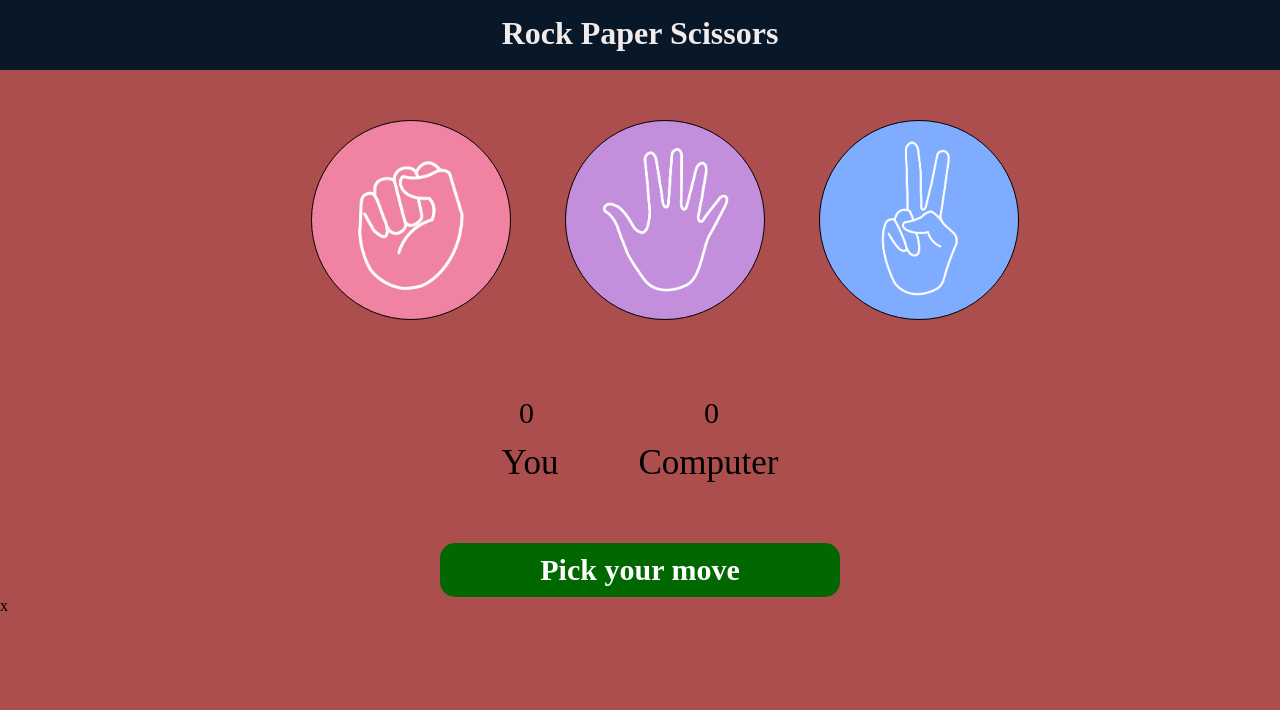
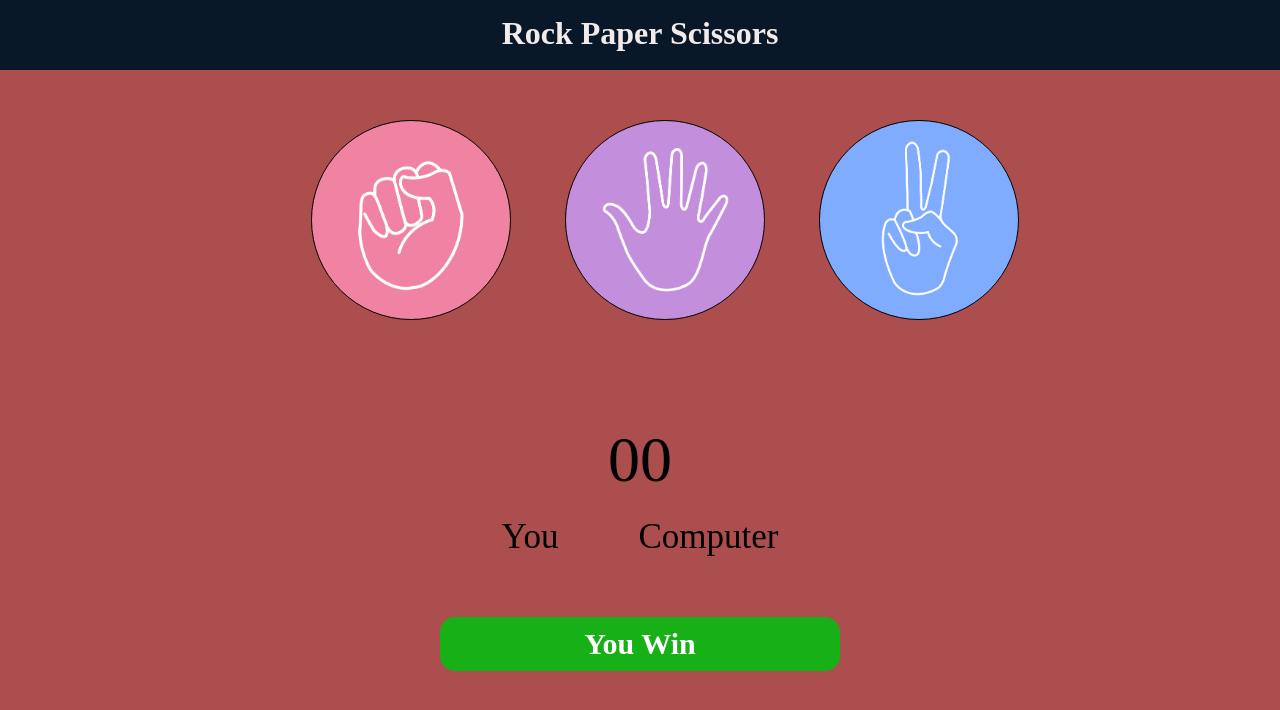
Before and after one commit to FerdouseOfficial/Rock-Paper-Scissors-Game, a plain HTML site: page index.html in a window 1280 px wide. Both pictures are taken after a click on the button 411 px from the left and 220 px from the top of the page. Drawn offline with Linux system fonts and the light colour scheme.

Commit message:
working on upading user score according to the win and lose

```diff
--- a/app.js
+++ b/app.js
@@ -29,13 +29,20 @@ const genCompChoice = () => {
 
 const drawGame = () => {
   console.log("Game was draw");
+  winner.innerText = "Its a Draw. Play again.";
+  winner.style.backgroundColor = "#2d392d";
 };
 
+let winner = document.querySelector(".msg");
 const showWinner = (userWin) => {
   if (userWin) {
+    winner.innerText = "You Win";
+    winner.style.backgroundColor = "#17b017ff";
     console.log("You win");
   } else {
     console.log("You lose");
+    winner.style.backgroundColor = "#e01b3fff";
+    winner.innerText = "You lose";
   }
 };
 
--- a/index.html
+++ b/index.html
@@ -18,8 +18,8 @@
           <button class="scissors"></button>
         </section>
         <section class="score">
-          <p class="You">0</p>
-          <p class="Computer">0</p>
+          <p class="Your_score">0</p>
+          <p class="Computer_score">0</p>
         </section>
         <section class="result">
           <p class="userChoice">You</p>
@@ -31,6 +31,5 @@
     </main>
 
     <script src="app.js"></script>
-    x
   </body>
 </html>
--- a/style.css
+++ b/style.css
@@ -34,7 +34,7 @@ button {
   display: flex;
   justify-content: center;
   align-items: center;
-  font-size: 30px;
+  font-size: 4rem;
   position: relative;
   margin-bottom: 20px;
 }
@@ -77,7 +77,7 @@ h3 {
   text-align: center;
   margin-top: 60px;
   font-size: 30px;
-  background-color: #016801;
+  background-color: #2d392d;
   border-radius: 15px;
   color: #fff;
   padding: 10px;
```
